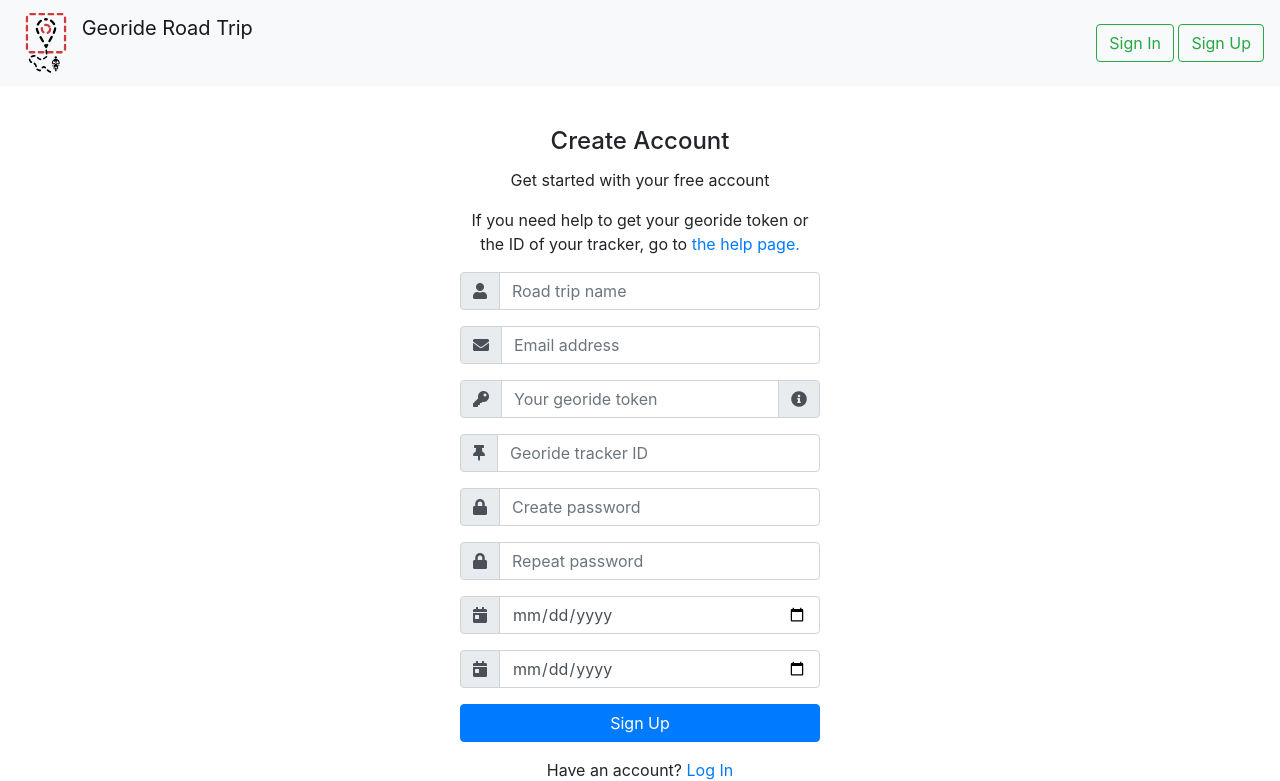
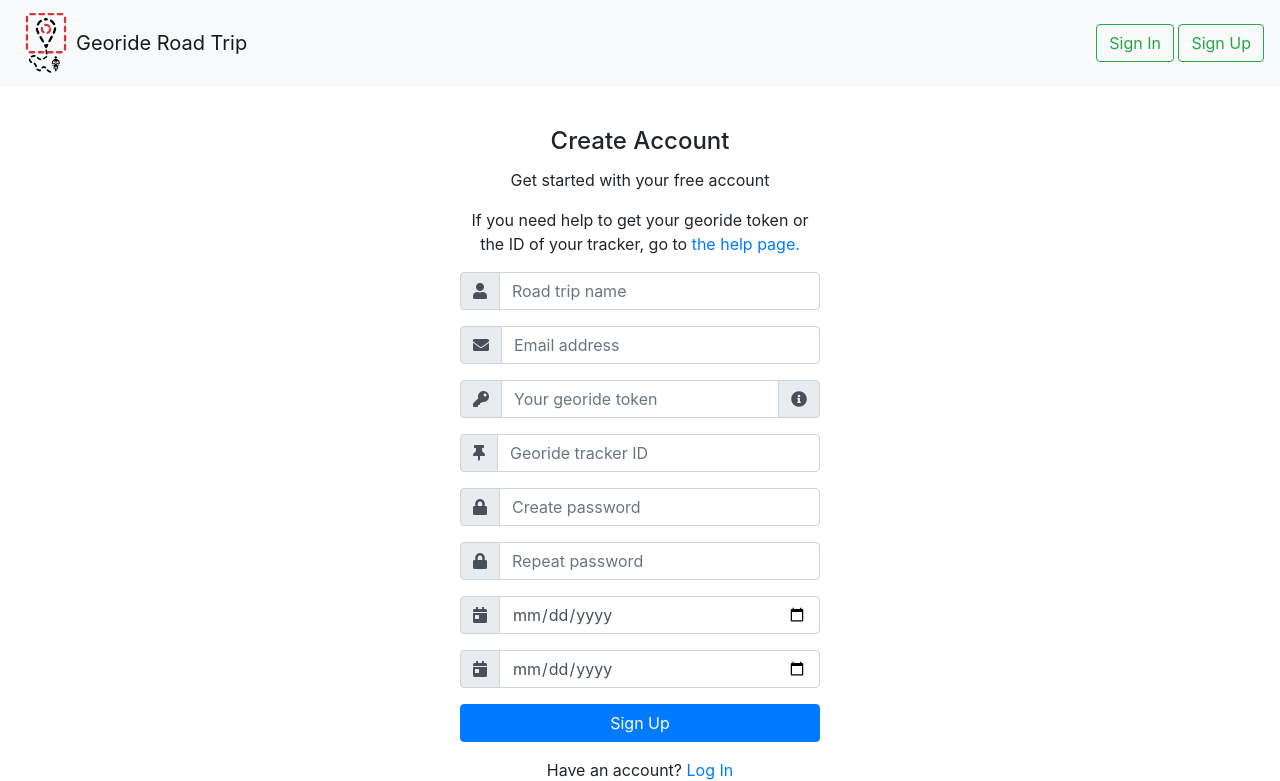
Before and after one commit to ripoul/georide-position, a Django app: page /sign-up in a window 1280 px wide. Shown: the top 781 px of the page. Run offline with Django 3.2, Linux system fonts and the light colour scheme; some libraries are stand-ins or nearby versions.

Commit message:
vertically center brand in the header

```diff
--- a/map/templates/map/nav-bar.html
+++ b/map/templates/map/nav-bar.html
@@ -1,5 +1,5 @@
 <nav class="navbar navbar-light bg-light" style="margin-bottom: 5px;">
-    <a class="navbar-brand" href="/">
+    <a class="navbar-brand" href="/" style="align-items: center; display: flex;">
         <img src="/static/map/img/logo_full.svg" width="60" height="60" class="d-inline-block align-top" alt="">
         Georide Road Trip
     </a>
```
